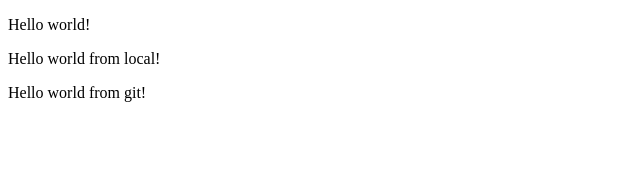
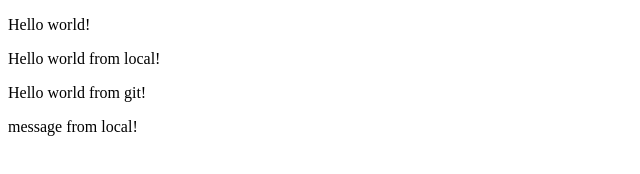
Before and after one commit to splucena/Test_Webinar, a plain HTML site: page index.html in a window 1280 px wide. Shown: the whole page, without its empty margins (0-640 px from the left). Drawn offline with Linux system fonts and the light colour scheme.

Commit message:
testing merge conflict

```diff
--- a/index.html
+++ b/index.html
@@ -11,6 +11,7 @@
     <p>Hello world!</p>
     <p>Hello world from local!</p>
     <p>Hello world from git!</p>
+    <p>message from local!</p>
 </body>
 
 </html>
```
